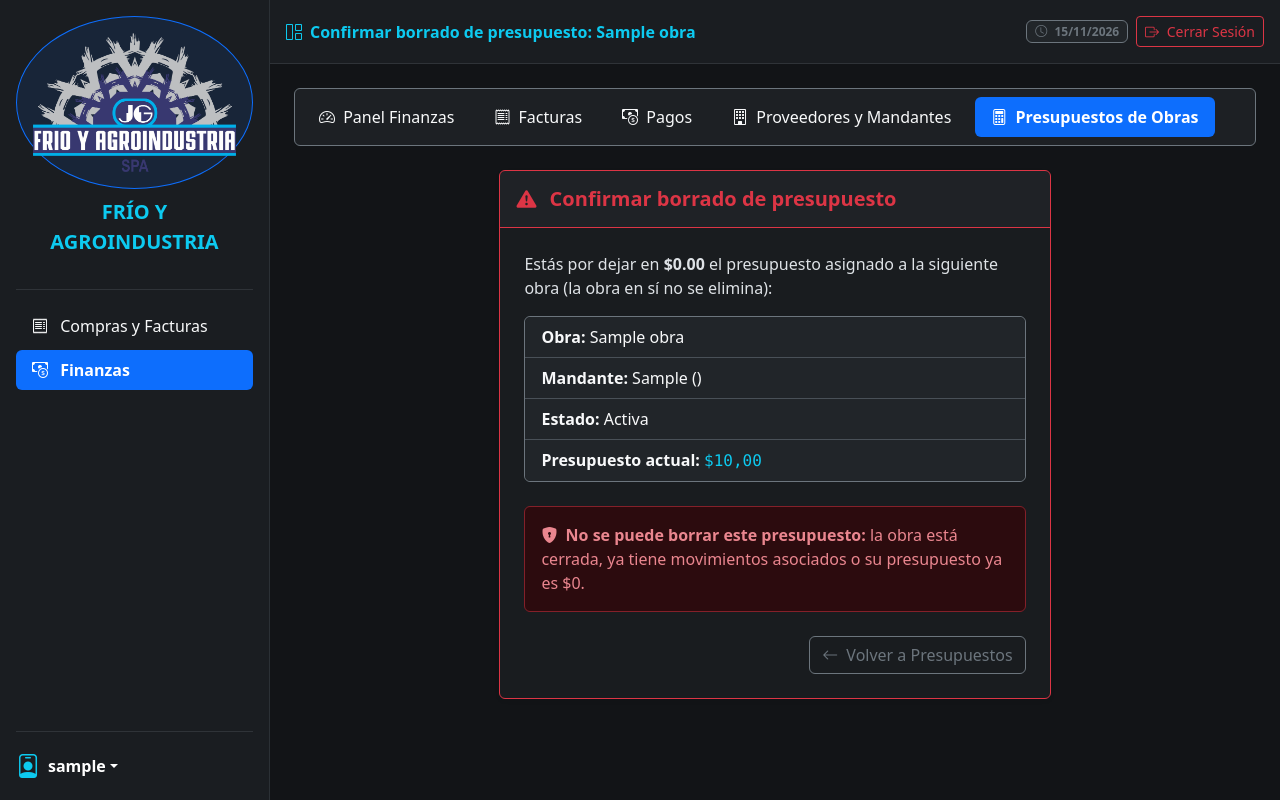
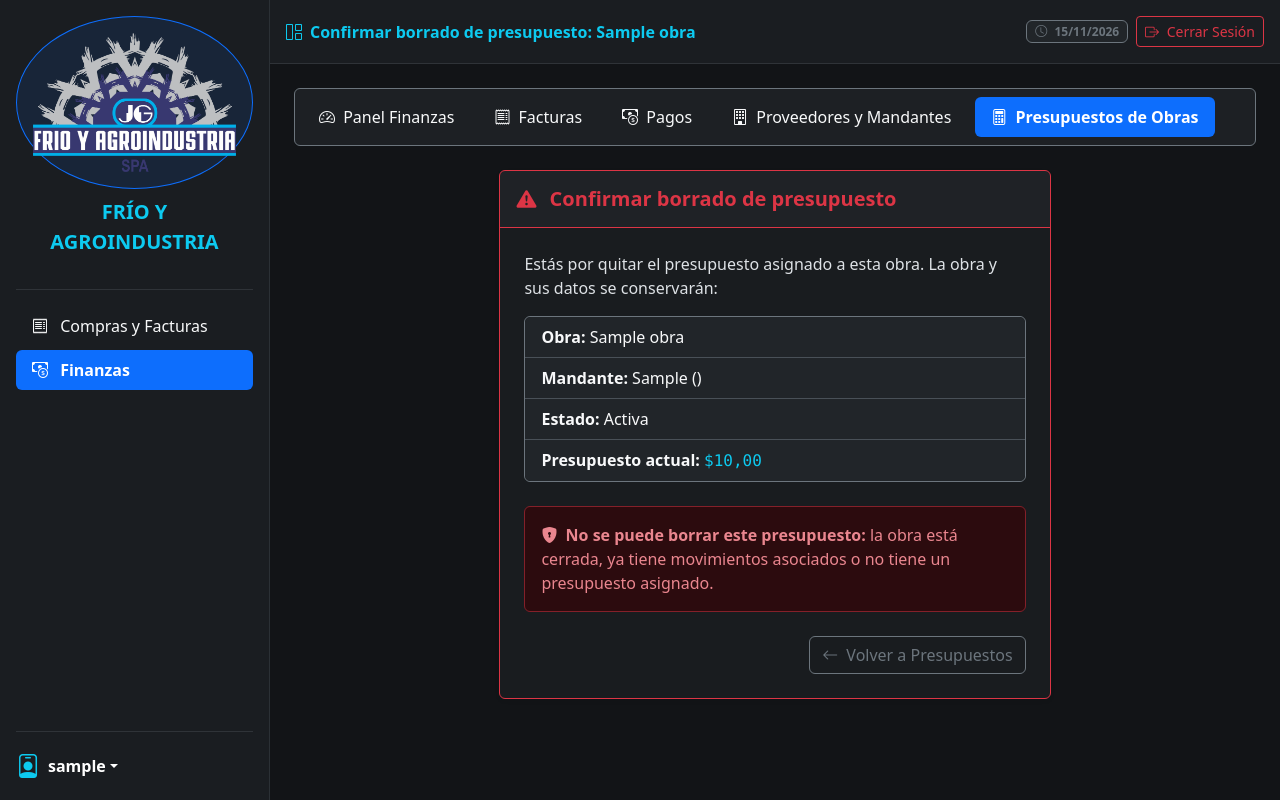
Before and after one commit to camipmoralesz-cmyk/EVS3-proyecto--alpha, a Django app: page /finanzas/presupuestos/1/eliminar/ in a window 1280 px wide. Run offline with Django 5.2, Linux system fonts and the light colour scheme; a user stored in the database is signed in; tables that the repository leaves empty hold one stand-in row (values such as "Sample post").

Commit message:
permitir eliminar presupuestos sin borrar obras

```diff
--- a/apps/finanzas/templates/finanzas/presupuesto_confirmar_eliminar.html
+++ b/apps/finanzas/templates/finanzas/presupuesto_confirmar_eliminar.html
@@ -16,7 +16,7 @@
             </div>
             <div class="card-body p-4">
                 <p class="mb-3">
-                    Estás por dejar en <strong>$0.00</strong> el presupuesto asignado a la siguiente obra (la obra en sí no se elimina):
+                    Estás por quitar el presupuesto asignado a esta obra. La obra y sus datos se conservarán:
                 </p>
 
                 <ul class="list-group list-group-flush mb-4 border border-secondary rounded">
@@ -39,7 +39,7 @@
                     <div class="alert alert-warning">
                         <i class="bi bi-info-circle-fill me-1"></i>
                         Esta obra está activa y <strong>no tiene movimientos de inventario asociados</strong>.
-                        Al confirmar, su <code>presupuesto_total</code> quedará en <strong>$0.00</strong>.
+                        Al confirmar, la obra quedará sin presupuesto asignado.
                     </div>
                     <form method="post" class="d-flex justify-content-between align-items-center mt-4">
                         {% csrf_token %}
@@ -47,13 +47,13 @@
                             <i class="bi bi-arrow-left me-1"></i> Cancelar
                         </a>
                         <button type="submit" class="btn btn-danger fw-bold">
-                            <i class="bi bi-trash-fill me-1"></i> Confirmar borrado de presupuesto
+                            <i class="bi bi-trash-fill me-1"></i> Eliminar presupuesto
                         </button>
                     </form>
                 {% else %}
                     <div class="alert alert-danger">
                         <i class="bi bi-shield-lock-fill me-1"></i>
-                        <strong>No se puede borrar este presupuesto:</strong> la obra está cerrada, ya tiene movimientos asociados o su presupuesto ya es $0.
+                        <strong>No se puede borrar este presupuesto:</strong>                         la obra está cerrada, ya tiene movimientos asociados o no tiene un presupuesto asignado.
                     </div>
                     <div class="d-flex justify-content-end mt-4">
                         <a href="{% url 'finanzas:presupuestos_lista' %}" class="btn btn-outline-secondary">
--- a/apps/finanzas/templates/finanzas/presupuestos_lista.html
+++ b/apps/finanzas/templates/finanzas/presupuestos_lista.html
@@ -92,7 +92,11 @@
                             {% endif %}
                         </td>
                         <td class="text-end fw-bold font-monospace text-info">
-                            ${{ obra.presupuesto_total|floatformat:2 }}
+                            {% if obra.tiene_presupuesto %}
+                                ${{ obra.presupuesto_total|floatformat:2 }}
+                            {% else %}
+                                <span class="text-secondary">Sin presupuesto</span>
+                            {% endif %}
                         </td>
                         <td class="text-end">
                             <div class="d-inline-flex gap-1">
--- a/apps/finanzas/views.py
+++ b/apps/finanzas/views.py
@@ -630,8 +630,10 @@ def lista_presupuestos_finanzas(request):
     for obra in lista_obras:
         tiene_movs = _obra_tiene_movimientos(obra)
         obra.tiene_movimientos = tiene_movs
+        obra.tiene_presupuesto = obra.presupuesto_total is not None
         obra.puede_borrar_presupuesto = (
-            obra.presupuesto_total > 0
+            obra.presupuesto_total is not None
+            and obra.presupuesto_total > 0
             and obra.estado != Obra.Estado.CERRADA
             and not tiene_movs
         )
@@ -660,10 +662,7 @@ def editar_presupuesto_finanzas(request, pk):
         if form.is_valid():
             obra.presupuesto_total = form.cleaned_data['presupuesto_total']
             obra.save(update_fields=['presupuesto_total'])
-            messages.success(
-                request,
-                f"Presupuesto de la obra '{obra.nombre}' actualizado a ${obra.presupuesto_total:,.2f}."
-            )
+            messages.success(request, f"Presupuesto de la obra '{obra.nombre}' actualizado.")
             return redirect('finanzas:presupuestos_lista')
         messages.error(request, "Por favor corrige los errores en el monto del presupuesto.")
     else:
@@ -680,14 +679,15 @@ def editar_presupuesto_finanzas(request, pk):
 @rol_requerido('finanzas')
 def eliminar_presupuesto_finanzas(request, pk):
     """
-    Pantalla de confirmación aparte para dejar en $0 el presupuesto_total de una
+    Pantalla de confirmación para eliminar el presupuesto_total asignado a una
     obra (sin borrar la obra), solo permitido si la obra no está cerrada ni tiene
     movimientos de inventario asociados.
     """
     obra = get_object_or_404(Obra.objects.select_related('mandante'), pk=pk)
     tiene_movs = _obra_tiene_movimientos(obra)
     puede_borrarse = (
-        obra.presupuesto_total > 0
+        obra.presupuesto_total is not None
+        and obra.presupuesto_total > 0
         and obra.estado != Obra.Estado.CERRADA
         and not tiene_movs
     )
@@ -701,11 +701,11 @@ def eliminar_presupuesto_finanzas(request, pk):
             )
             return redirect('finanzas:presupuestos_lista')
 
-        obra.presupuesto_total = Decimal('0.00')
+        obra.presupuesto_total = None
         obra.save(update_fields=['presupuesto_total'])
         messages.success(
             request,
-            f"El presupuesto de la obra '{obra.nombre}' fue dejado en $0.00."
+            f"El presupuesto de la obra '{obra.nombre}' fue eliminado. La obra se conservó."
         )
         return redirect('finanzas:presupuestos_lista')
 
--- a/apps/obras/models.py
+++ b/apps/obras/models.py
@@ -33,6 +33,8 @@ class Obra(models.Model):
         max_digits=14,
         decimal_places=2,
         default=0,
+        null=True,
+        blank=True,
         verbose_name="Presupuesto total"
     )
 
@@ -66,7 +68,7 @@ class Obra(models.Model):
                     'mandante': 'El mandante seleccionado debe estar activo.'
                 })
 
-        if self.presupuesto_total < 0:
+        if self.presupuesto_total is not None and self.presupuesto_total < 0:
             raise ValidationError({
                 'presupuesto_total': 'El presupuesto no puede ser negativo.'
             })
```
Also changed, not shown: apps/finanzas/forms.py (+8 -0 lines), apps/finanzas/tests.py (+12 -2 lines), apps/obras/migrations/0002_alter_obra_presupuesto_total.py (added).
